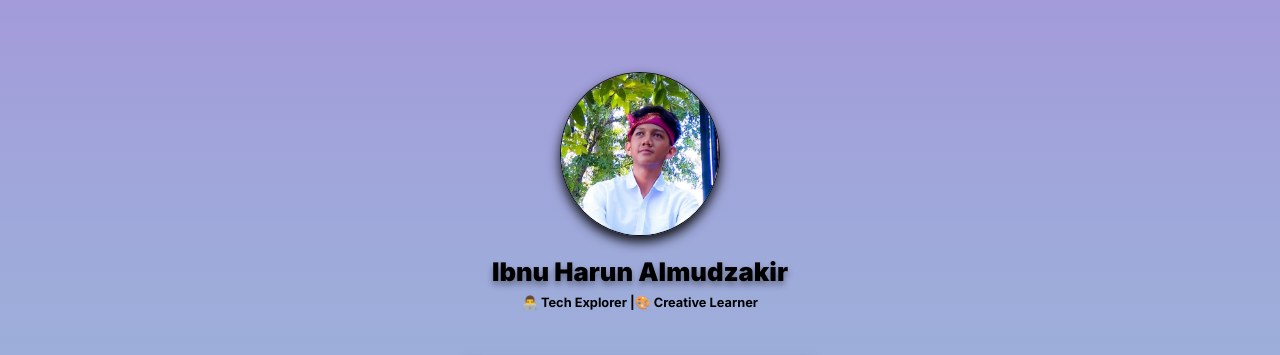
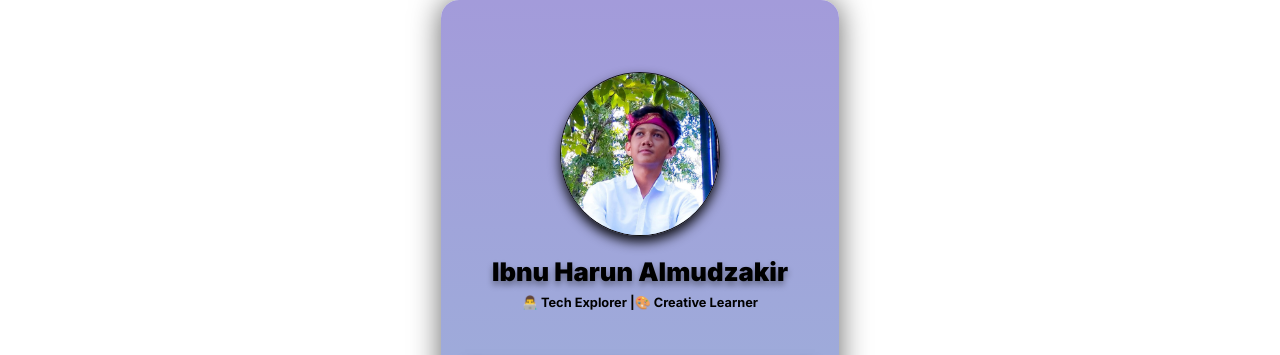
Before and after one commit to iHaoren/Linktree_V2, a plain HTML site: page index.html in a window 1280 px wide. Shown: the top 355 px of the page. Drawn offline with Linux system fonts and the light colour scheme.

Commit message:
fix bug tampilan

```diff
--- a/css/style.css
+++ b/css/style.css
@@ -10,18 +10,24 @@ html {
   justify-content: center;
   height: 100%;
   font-family: "Inter", sans-serif;
+  background-color: #fff;
+  overflow-x: hidden;
+  scroll-behavior: smooth;
 }
 
 body {
+  border-radius: 18px;
+  overflow: hidden;
+  box-shadow: 0px 0px 30px rgba(0, 0, 0, 0.6);
   background: linear-gradient(#a39bda, #9eabda, #9bb3da, #c29bda);
-  min-height: 100vh;
+  min-height: 140vh;
   min-width: 320px;
   max-width: 480px;
   margin: 0 auto;
   padding: 1.5rem;
 }
 
-.container {
+.wrapper {
   display: flex;
   align-items: center;
   flex-direction: column;
```
